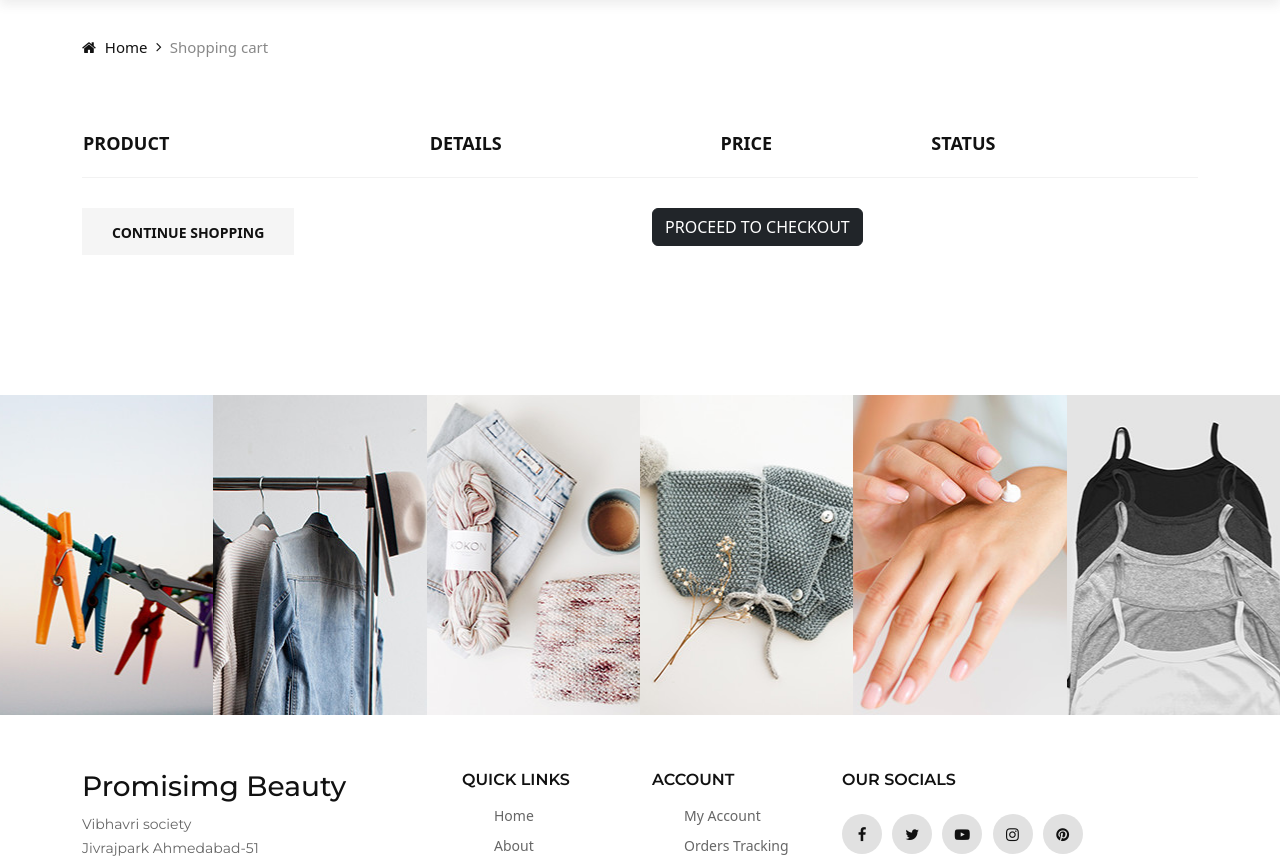
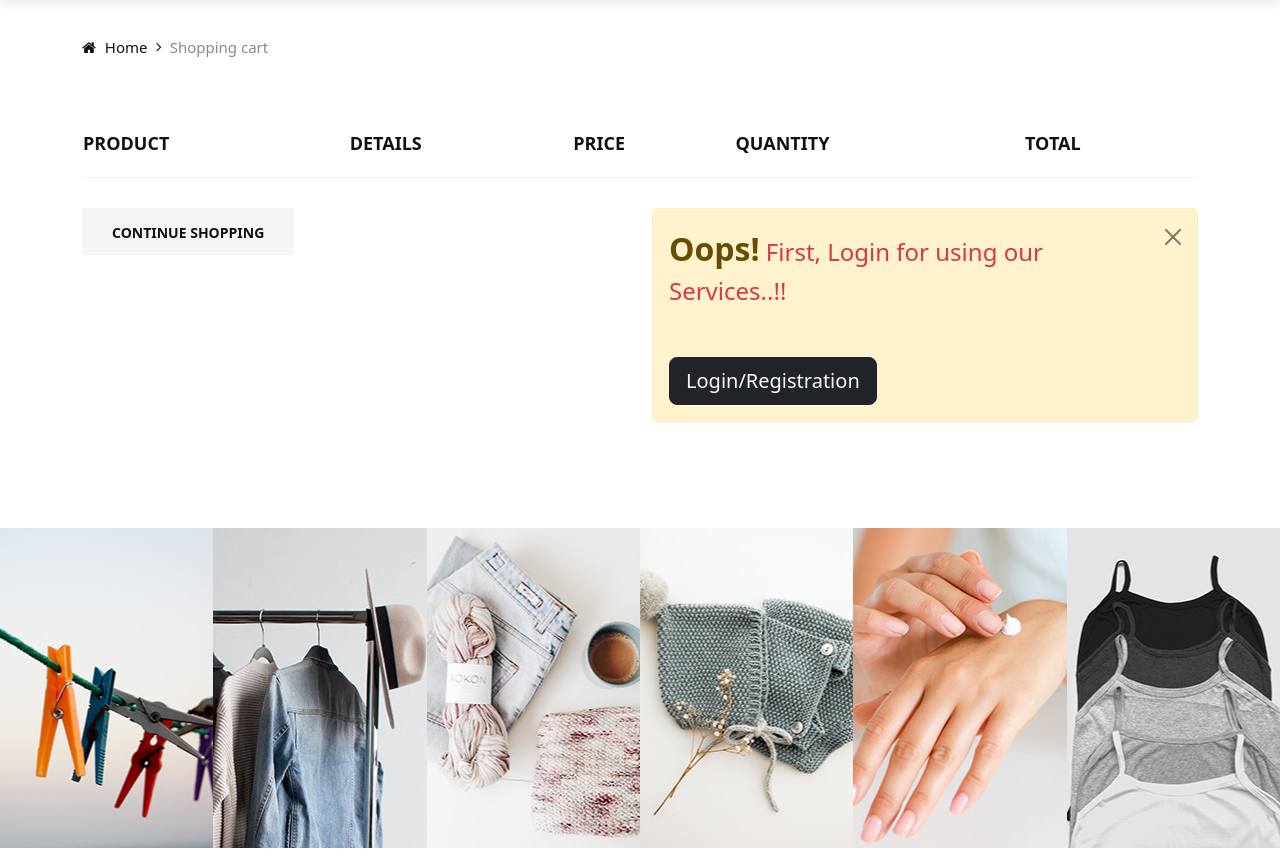
Before and after one commit to pm1019/PROJECT_PROMISING-BEAUTY, a Django app: page /shop-bag/bag in a window 1280 px wide. Shown: the part 102-958 px from the top of the page. Run offline with Django 4.2, Linux system fonts and the light colour scheme; lists and menus that the app fills with data are empty; some libraries are stand-ins or nearby versions.

Commit message:
Zarna/AUTHENTICATION/Forgot Password and CART Quantity half

```diff
--- a/Project_PB/AUTHENTICATION/views.py
+++ b/Project_PB/AUTHENTICATION/views.py
@@ -51,7 +51,7 @@ def forgot_password(request):
     if request.method == 'POST':
         username=request.POST['username']
         if User.objects.filter(username=username).exists():
-            return render(request, 'forgot_password1.html',{'uname':username})
+            return render(request, 'forgot_pass1.html',{'uname':username})
         else:
             return render(request, 'forgot_password.html')
     else:
@@ -68,4 +68,4 @@ def set_pass(request):
         u.save()
         return redirect('login')
     else:
-        return render(request, 'forgot_password1.html')
+        return render(request, 'forgot_pass1.html')
--- a/Project_PB/Template/shop-cart.html
+++ b/Project_PB/Template/shop-cart.html
@@ -39,8 +39,8 @@
                                     <th>Product</th>
                                     <th>Details</th>
                                     <th>Price</th>
-                                    <th>Status</th>
-                                    <th></th>
+                                    <th>Quantity</th>
+                                    <th>Total</th>
                                 </tr>
                             </thead>
                             <tbody>
@@ -60,7 +60,11 @@
                                     </td>
                                     <td class="cart__price text-success">&#8377 <span id="prc">{{prod.prod_price}}</span></td>
                                     <td class="cart__quantity">
-
+                                        <div class="">
+                                            <input type="button" class="btn btn-dark" onclick="decrementValue()" value="-" />
+                                            <input type="text" name="quantity" value="1" maxlength="2" max="10" size="1" id="number" />
+                                            <input type="button" class="btn btn-dark" onclick="incrementValue()" value="+" />
+                                        </div>
                                     </td>
                                     <td class="cart__total text-success">&#8377 <span id="tot">{{prod.prod_price}}</span>/-</td>
                                     <td class="cart__close"><a href="{% url 'remove_bag' prod.product_id %}"><span class="icon_close"></span></a></td>
@@ -74,13 +78,22 @@
             <div class="row">
                 <div class="col-lg-6 col-md-6 col-sm-6">
                     <div class="cart__btn">
-                        <a href="#">Continue Shopping</a>
+                        <a href="{% url 'shop' %}">Continue Shopping</a>
                     </div>
                 </div>
                 <div class="col-lg-6 col-md-6 col-sm-6">
-
-                        <div class="btn btn-dark"><a>PROCEED TO CHECKOUT</a></div>
-
+                    {% if user.is_authenticated %}
+                        <div class="btn btn-dark"><a href="{% url 'proceed_checkout' %}" class="text-light">PROCEED TO CHECKOUT</a></div>
+                    {% else %}
+                    <div class="alert alert-warning alert-dismissible fade show" role="alert">
+                        <strong class="fs-2">Oops!</strong><span class="text-danger fs-4"> First, Login for using our Services..!!</span><br><br>
+                        &nbsp;&nbsp;&nbsp;&nbsp;&nbsp;&nbsp;&nbsp;&nbsp;&nbsp;&nbsp;&nbsp;&nbsp;&nbsp;&nbsp;&nbsp;&nbsp;&nbsp;&nbsp;&nbsp;&nbsp;&nbsp;&nbsp;
+                        &nbsp;&nbsp;&nbsp;&nbsp;&nbsp;&nbsp;&nbsp;&nbsp;&nbsp;&nbsp;&nbsp;&nbsp;&nbsp;&nbsp;&nbsp;&nbsp;&nbsp;&nbsp;&nbsp;&nbsp;&nbsp;&nbsp;
+                        &nbsp;&nbsp;&nbsp;&nbsp;&nbsp;&nbsp;&nbsp;&nbsp;&nbsp;&nbsp;&nbsp;&nbsp;&nbsp;&nbsp;&nbsp;&nbsp;&nbsp;&nbsp;&nbsp;&nbsp;&nbsp;&nbsp;
+                        <div class="btn btn-dark btn-lg"><a href="{% url 'login' %}" class="text-light">Login/Registration</a></div>
+                        <button type="button" class="btn-close" data-bs-dismiss="alert" aria-label="Close"></button>
+                      </div>
+                    {% endif %}
                 </div>
             </div>
             <div class="row">
@@ -95,19 +108,29 @@
     </section>
     <!-- Shop Cart Section End -->
     <script>
-        function increment(prc) {
-           document.getElementById('demoInput').stepUp();
-           var price=prc;
-           var qty=document.getElementById('demoInput').value;
-           var tot = document.getElementById('tot').innerHTML=price*qty;
-           //tot.value="total";
+        function incrementValue(prc)
+        {
+            var price=prc;
+            var value = parseInt(document.getElementById('number').value, 10);
+            value = isNaN(value) ? 0 : value;
+            if(value<10){
+                value++;
+                document.getElementById('number').value = value;
+            }
+            var tot = document.getElementById('tot').innerHTML=price*value;
         }
-        function decrement(prc) {
-           document.getElementById('demoInput').stepDown();
-           var price=prc;
-           var qty=document.getElementById('demoInput').value;
-           var tot = document.getElementById('tot').innerHTML=price*qty;
+        function decrementValue(prc)
+        {
+            var price=prc;
+            var value = parseInt(document.getElementById('number').value, 10);
+            value = isNaN(value) ? 0 : value;
+            if(value>1){
+                value--;
+                document.getElementById('number').value = value;
+            }
+            var tot = document.getElementById('tot').innerHTML=price*value;
         }
+
     </script>
 
     {% endblock %}
```
Also changed, not shown: Project_PB/Template/forgot_pass1.html (renamed from Project_PB/Template/forgot_password1.html, +11 -5 lines).
